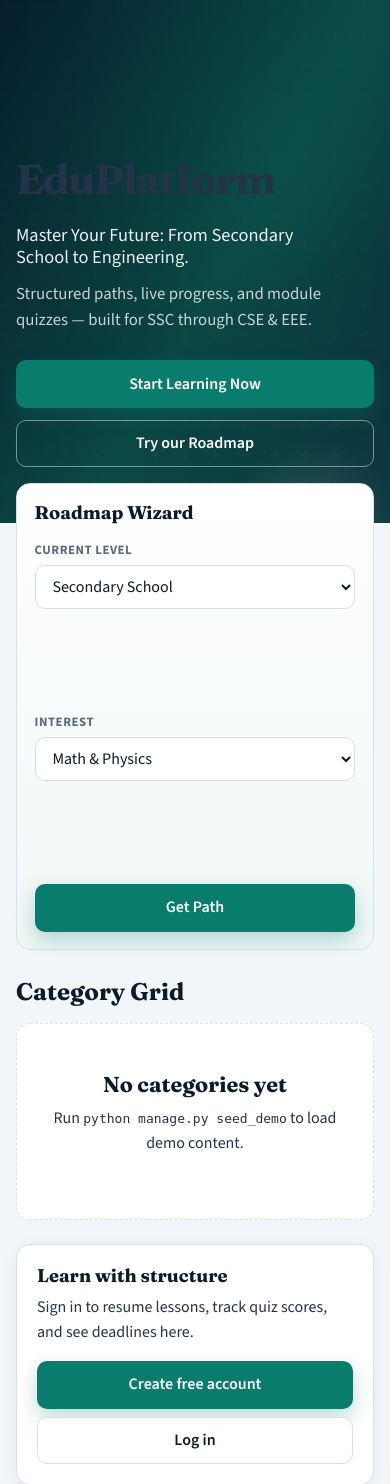
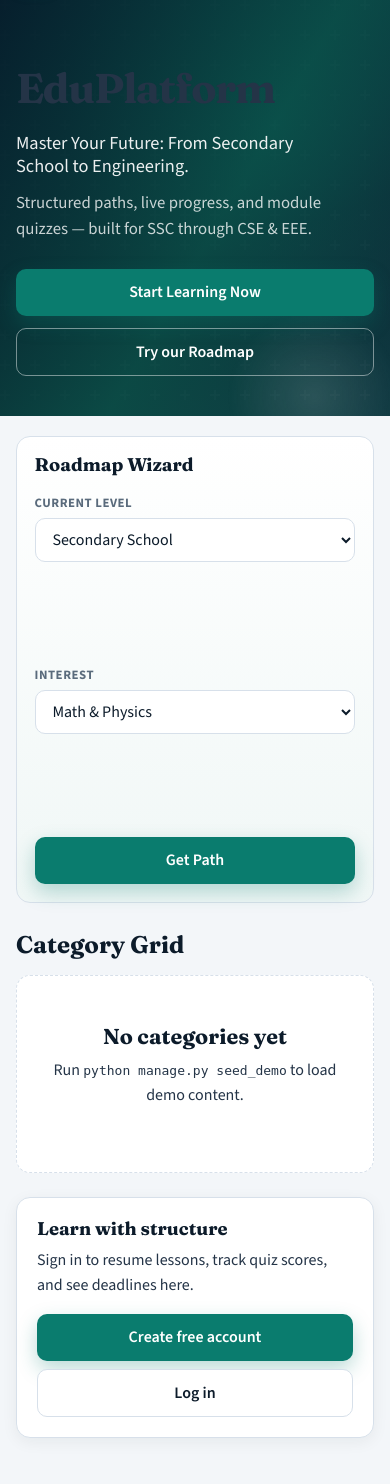
Before and after one commit to taifur-rahaman/Infoplex_live, a Django app: page / in a window 390 px wide. Shown: the part 72-1556 px from the top of the page. Run offline with Django 5.2, Linux system fonts and the light colour scheme; data that the repository does not hold is empty.

Commit message:
Polish ALLOWED_HOSTS and mobile hero spacing
Allow testserver/* in debug and reduce homepage overlap on small screens
so hero CTAs stay visible above the roadmap wizard.

Co-authored-by: sr.taifur <sr.taifur@gmail.com>

```diff
--- a/config/settings.py
+++ b/config/settings.py
@@ -18,9 +18,11 @@ DEBUG = os.environ.get("DJANGO_DEBUG", "True").lower() in ("1", "true", "yes")
 
 ALLOWED_HOSTS = [
     h.strip()
-    for h in os.environ.get("DJANGO_ALLOWED_HOSTS", "localhost,127.0.0.1").split(",")
+    for h in os.environ.get("DJANGO_ALLOWED_HOSTS", "localhost,127.0.0.1,testserver").split(",")
     if h.strip()
 ]
+if DEBUG and "*" not in ALLOWED_HOSTS:
+    ALLOWED_HOSTS.append("*")
 
 INSTALLED_APPS = [
     "django.contrib.admin",
--- a/static/css/main.css
+++ b/static/css/main.css
@@ -1479,6 +1479,18 @@ p {
     display: block;
   }
 
+  .home-body {
+    margin-top: 1.25rem;
+  }
+
+  .hero-bleed {
+    min-height: auto;
+  }
+
+  .hero-bleed__inner {
+    padding: 3rem 0 2.5rem;
+  }
+
   .mobile-drawer.is-open {
     position: fixed;
     inset: var(--nav-h) 0 0 0;
```
